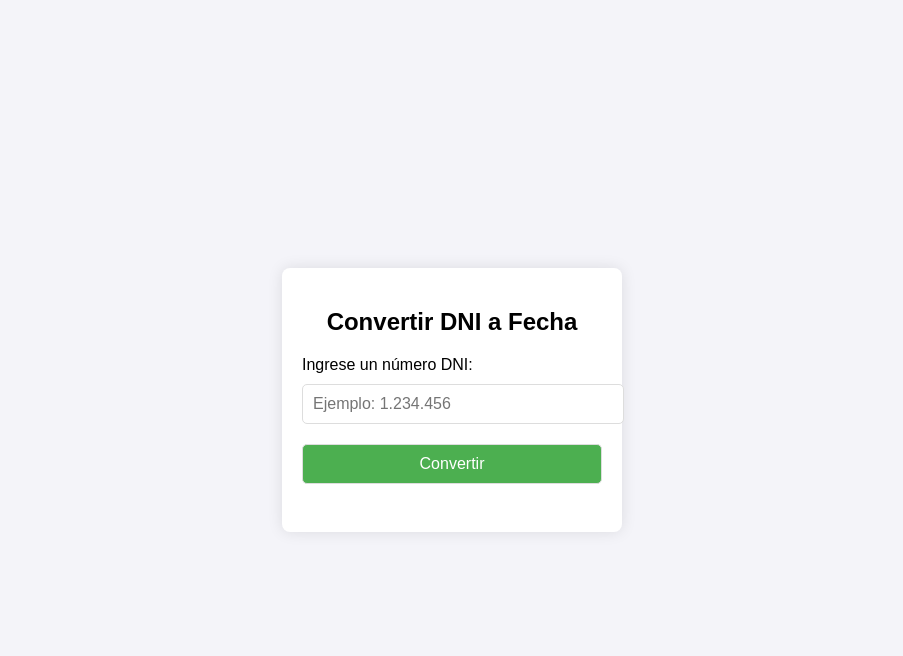
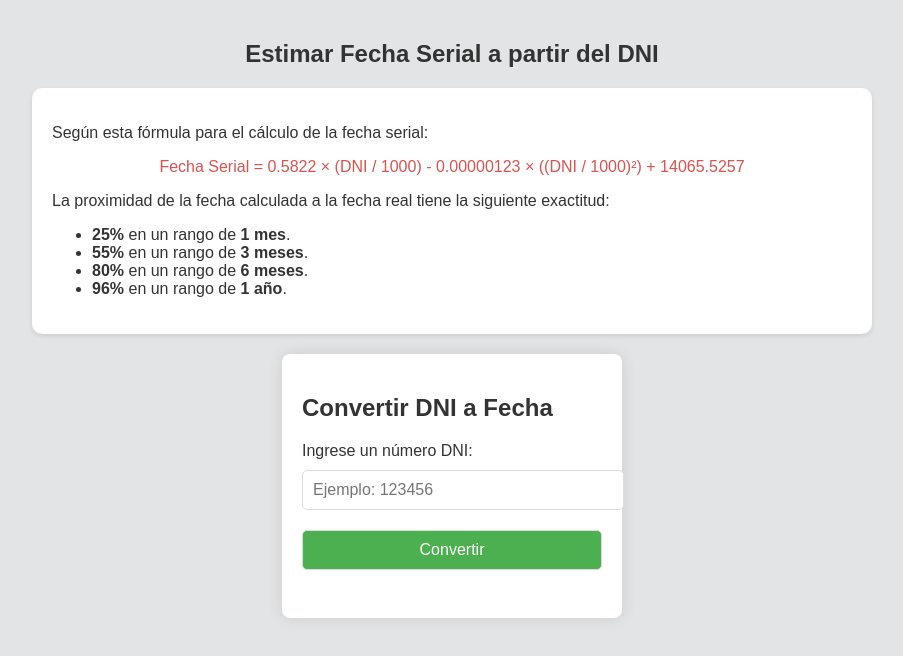
Before and after one commit to Facundo598/Calculadora-Edad, a plain HTML site: page index.html in a window 1280 px wide. Shown: the whole page, without its empty margins (188-1091 px from the left). Drawn offline with Linux system fonts and the light colour scheme.

Commit message:
Update index.html

```diff
--- a/index.html
+++ b/index.html
@@ -3,17 +3,23 @@
 <head>
   <meta charset="UTF-8">
   <meta name="viewport" content="width=device-width, initial-scale=1.0">
-  <title>Conversión DNI</title>
+  <title>Conversión de DNI a Fecha</title>
   <style>
     body {
       font-family: Arial, sans-serif;
       margin: 0;
-      padding: 0;
-      background-color: #f4f4f9;
-      display: flex;
-      justify-content: center;
-      align-items: center;
-      height: 100vh;
+      padding: 20px;
+      background-color: #E3E4E5;
+      color: #333;
+    }
+    .info-container, .container {
+      background-color: #fff;
+      padding: 20px;
+      border-radius: 10px;
+      box-shadow: 0 2px 5px rgba(0, 0, 0, 0.1);
+      margin-bottom: 20px;
+      max-width: 800px;
+      margin: 20px auto;
     }
     .container {
     background-color: white;
@@ -21,10 +27,9 @@
     border-radius: 8px;
     box-shadow: 0 0 15px rgba(0, 0, 0, 0.1);
     width: 300px;
+    margin-bottom: 20px;
   	}
-    h2 {
-      text-align: center;
-    }
+
     input, button {
       width: 100%;
       padding: 10px;
@@ -50,16 +55,34 @@
   </style>
 </head>
 <body>
+  <div style="text-align: center;"><h2>Estimar Fecha Serial a partir del DNI</h2></div>
+  <div class="info-container">
+    <p>
+      Según esta fórmula para el cálculo de la fecha serial:
+    </p>
+    <p style="text-align: center; color: #d9534f;">
+      Fecha Serial = 0.5822 × (DNI / 1000) - 0.00000123 × ((DNI / 1000)²) + 14065.5257</p>
+    <p>
+    La proximidad de la fecha calculada a la fecha real tiene la siguiente exactitud:
+  </p>
+  <ul>
+    <li><strong>25%</strong> en un rango de <strong>1 mes</strong>.</li>
+    <li><strong>55%</strong> en un rango de <strong>3 meses</strong>.</li>
+    <li><strong>80%</strong> en un rango de <strong>6 meses</strong>.</li>
+    <li><strong>96%</strong> en un rango de <strong>1 año</strong>.</li>
+  </ul>
+    </ul>
+  </div>
 
   <div class="container">
     <h2>Convertir DNI a Fecha</h2>
     <label for="numero">Ingrese un número DNI:</label>
-    <input type="number" id="numero" placeholder="Ejemplo: 1.234.456">
+    <input type="number" id="numero" placeholder="Ejemplo: 123456">
     <button onclick="convertirFecha()">Convertir</button>
 
     <p id="resultadoFechaSerial" class="result"></p>
     <p id="resultadoFecha" class="result"></p>
-    <p id="resultadoDiferencia" class="result"></p> <!-- Nueva línea para la diferencia -->
+    <p id="resultadoDiferencia" class="result"></p>
   </div>
 
   <script>
@@ -95,6 +118,5 @@
       document.getElementById('resultadoDiferencia').innerText = 'Edad aproximada: ' + yearsDifference;
     }
   </script>
-
 </body>
 </html>
```
Lines whose indentation alone changed are shown as unchanged.
